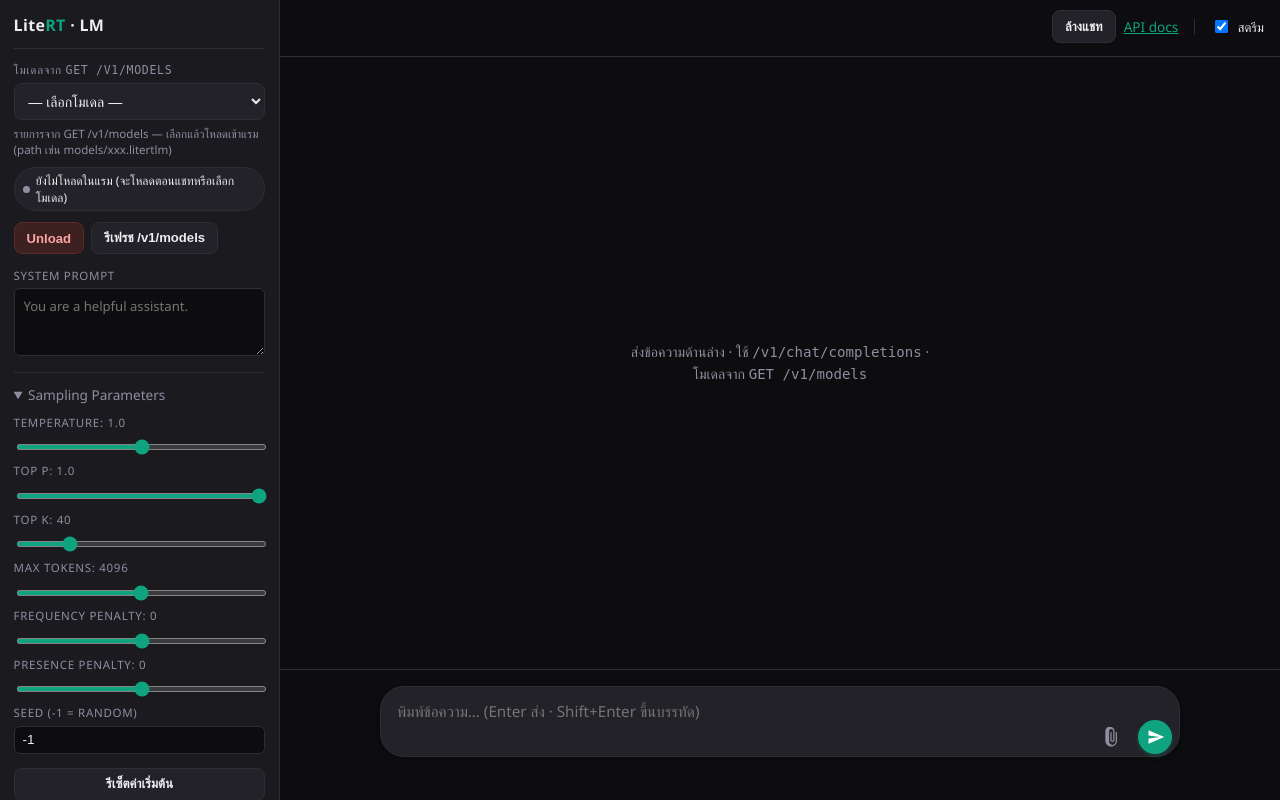
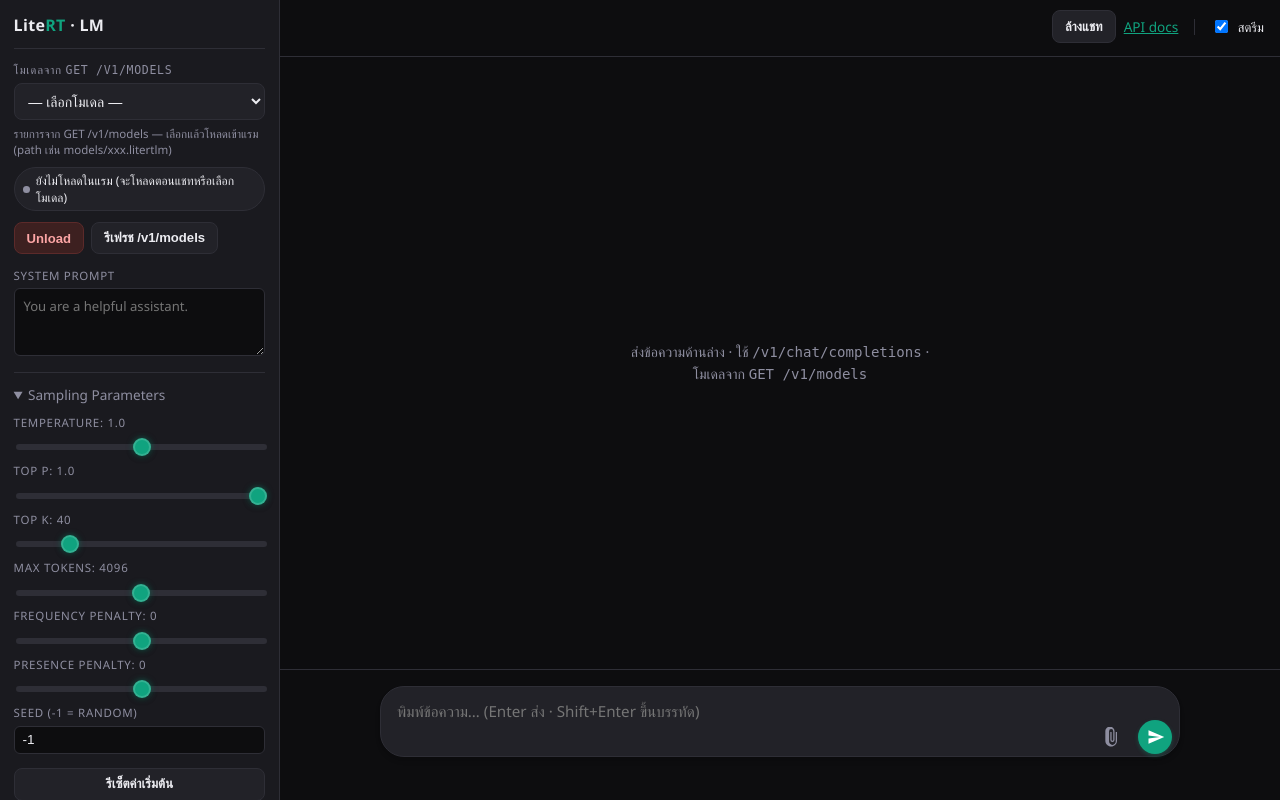
Before and after one commit to FILM6912/litert-lm-openai-api, a FastAPI app: page /ui in a window 1280 px wide. Run offline with FastAPI, Linux system fonts and the light colour scheme.

Commit message:
Improve layout, range slider and scrollbar
Use a fixed viewport height (height: 100vh) and hide overflow to stabilize app layout and avoid double-scrolling. Revamp input[type="range"] styling with cross-browser rules: custom track, larger thumb, shadows, hover/active effects and smooth transitions. Add thin, themed scrollbar styling for .chat-messages and small visual/touchup tweaks for a cleaner UI.

```diff
--- a/app/templates/chat.html
+++ b/app/templates/chat.html
@@ -19,7 +19,7 @@
       --err: #ef4444;
     }
     * { box-sizing: border-box; }
-    body { margin: 0; font-family: "Sarabun", "Segoe UI", system-ui, sans-serif; background: var(--bg); color: var(--text); min-height: 100vh; display: flex; flex-direction: column; }
+    body { margin: 0; font-family: "Sarabun", "Segoe UI", system-ui, sans-serif; background: var(--bg); color: var(--text); height: 100vh; overflow: hidden; display: flex; flex-direction: column; }
     .app { display: flex; flex: 1; min-height: 0; }
     aside.sidebar {
       width: 280px; min-width: 260px; background: var(--sidebar);
@@ -62,9 +62,43 @@
       background: var(--bg); color: var(--text); font-size: 0.85rem;
     }
     textarea { min-height: 72px; resize: vertical; font-family: inherit; }
-    input[type="range"] { cursor: pointer; height: 6px; }
-    input[type="range"]::-webkit-slider-thumb { width: 16px; height: 16px; border-radius: 50%; background: var(--accent); cursor: pointer; }
-    input[type="range"]::-moz-range-thumb { width: 16px; height: 16px; border-radius: 50%; background: var(--accent); cursor: pointer; border: none; }
+    input[type="range"] {
+      -webkit-appearance: none; appearance: none;
+      width: 100%; height: 6px; border-radius: 3px;
+      background: var(--border); outline: none; cursor: pointer;
+      transition: background 0.2s;
+    }
+    input[type="range"]:hover { background: #3a3a46; }
+    input[type="range"]::-webkit-slider-thumb {
+      -webkit-appearance: none; appearance: none;
+      width: 18px; height: 18px; border-radius: 50%;
+      background: var(--accent); cursor: pointer;
+      box-shadow: 0 0 6px rgba(16,163,127,0.5), 0 2px 6px rgba(0,0,0,0.3);
+      border: 2px solid rgba(255,255,255,0.15);
+      transition: transform 0.15s, box-shadow 0.15s;
+    }
+    input[type="range"]::-webkit-slider-thumb:hover {
+      transform: scale(1.2);
+      box-shadow: 0 0 10px rgba(16,163,127,0.7), 0 2px 8px rgba(0,0,0,0.4);
+    }
+    input[type="range"]::-webkit-slider-thumb:active {
+      transform: scale(1.1);
+      background: #12c494;
+    }
+    input[type="range"]::-moz-range-track {
+      height: 6px; border-radius: 3px; background: var(--border);
+    }
+    input[type="range"]::-moz-range-thumb {
+      width: 18px; height: 18px; border-radius: 50%;
+      background: var(--accent); cursor: pointer;
+      box-shadow: 0 0 6px rgba(16,163,127,0.5), 0 2px 6px rgba(0,0,0,0.3);
+      border: 2px solid rgba(255,255,255,0.15);
+      transition: transform 0.15s, box-shadow 0.15s;
+    }
+    input[type="range"]::-moz-range-thumb:hover {
+      transform: scale(1.2);
+      box-shadow: 0 0 10px rgba(16,163,127,0.7), 0 2px 8px rgba(0,0,0,0.4);
+    }
     .inner .row { margin-bottom: 0.55rem; }
     .inner .row:last-child { margin-bottom: 0; }
     main.main {
@@ -80,6 +114,16 @@
     .chat-messages {
       flex: 1; min-height: 0; overflow-y: auto; padding: 1rem 1.15rem;
       display: flex; flex-direction: column; gap: 0.85rem;
+      scrollbar-width: thin;
+      scrollbar-color: var(--accent-dim) transparent;
+    }
+    .chat-messages::-webkit-scrollbar { width: 6px; }
+    .chat-messages::-webkit-scrollbar-track { background: transparent; }
+    .chat-messages::-webkit-scrollbar-thumb {
+      background: var(--accent-dim); border-radius: 3px;
+    }
+    .chat-messages::-webkit-scrollbar-thumb:hover {
+      background: var(--accent);
     }
     .msg { display: flex; width: 100%; }
     .msg.user { justify-content: flex-end; }
```
